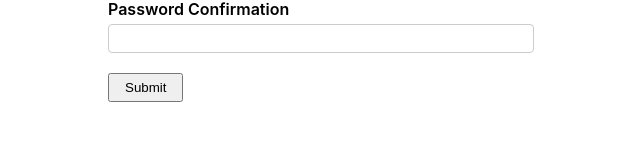
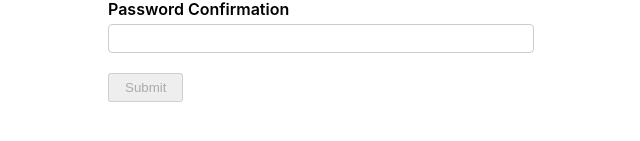
Before and after one commit to esmailireza/SingUpForm, a React (Create React App) app: page / in a window 1280 px wide. Shown: the part 327-468 px from the top of the page, without its empty margins (319-959 px from the left). Built offline with nearby package versions, Linux system fonts and the light colour scheme.

Commit message:
added disabled property to submit button

```diff
--- a/src/components/SingUpForm.js
+++ b/src/components/SingUpForm.js
@@ -14,7 +14,7 @@ const SingUpForm = () => {
     validationSchema: Yup.object({
       name: Yup.string()
         .required("name is required")
-        .min(6, "Name length is not valid"),
+        .min(3, "Name length is not valid"),
       email: Yup.string()
         .email("invalid email format")
         .required("email is required"),
@@ -27,6 +27,7 @@ const SingUpForm = () => {
         .required("passwordConfirm is required")
         .oneOf([Yup.ref("password"), null], "passwords must match"),
     }),
+    validateOnMount: true,
   });
   // console.log(formik.values);
   console.log(formik.errors);
@@ -80,7 +81,9 @@ const SingUpForm = () => {
             <div className="error">{formik.errors.passwordConfirm}</div>
           )}
         </div>
-        <button type="submit">Submit</button>
+        <button type="submit" disabled={!formik.isValid}>
+          Submit
+        </button>
       </form>
     </div>
   );
```
